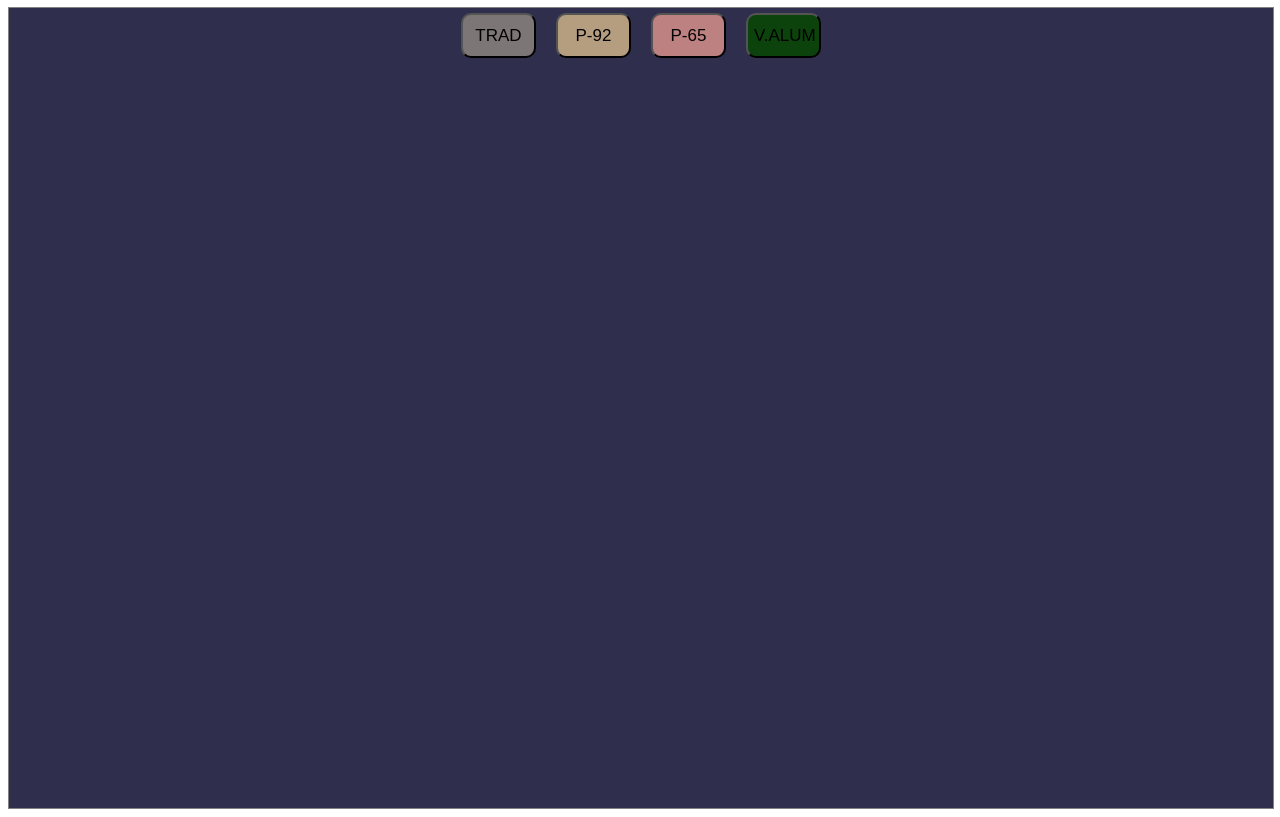
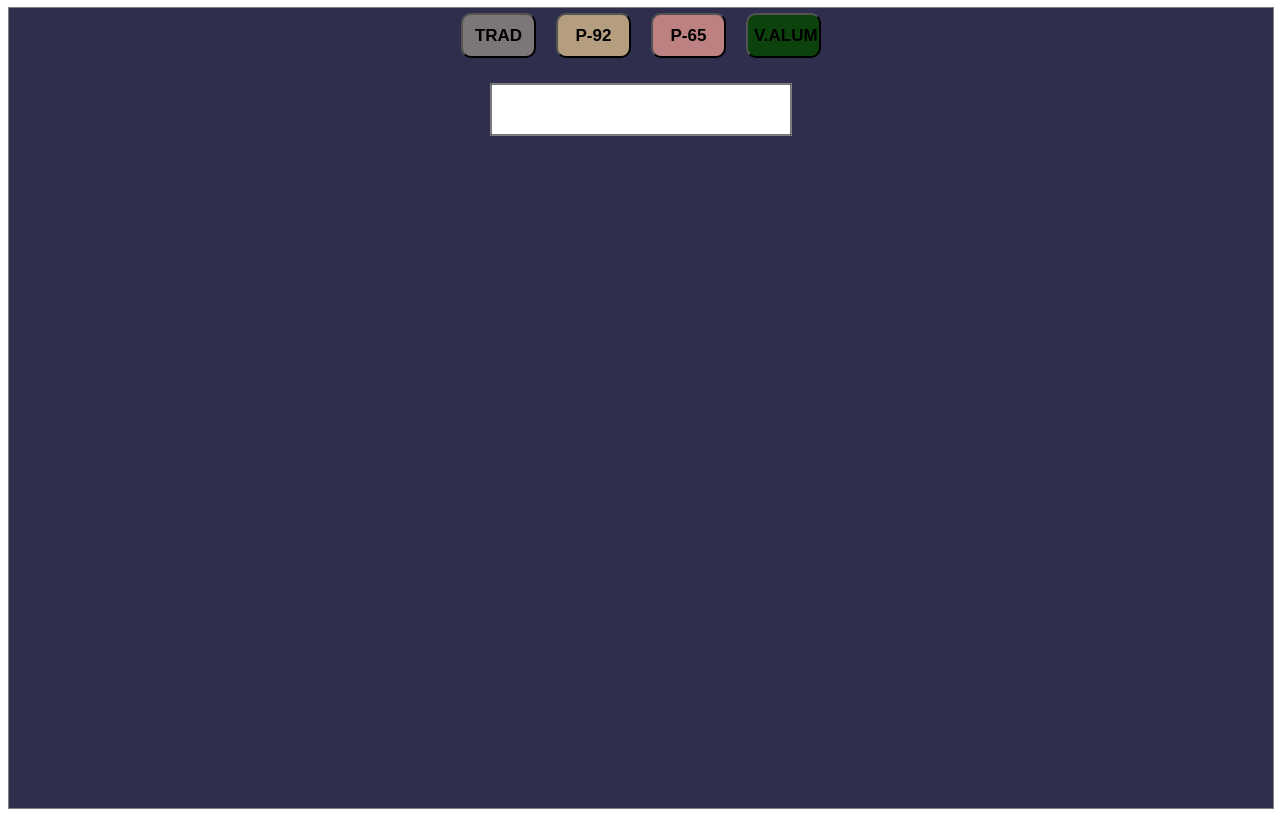
Before and after one commit to Daniel0390/RAPIDO_CALC_II, a plain HTML site: page index.html in a window 1280 px wide. Drawn offline with Linux system fonts and the light colour scheme.

Commit message:
impruving plus

```diff
--- a/estilos.css
+++ b/estilos.css
@@ -18,7 +18,7 @@ body{
 }
 
 .cont2{
-    background-color: rgb(47, 47, 77);
+    /* background-color: rgb(47, 47, 77); */
 
     border-radius: 10px;
     margin-top: 5px;
@@ -26,6 +26,26 @@ body{
     justify-content: center;
     gap: 20px;
 }
+
+.cont3{
+    border: 1px solid gray;
+    width: 300px;
+    margin: auto;
+    margin-top: 2%;
+    display: flex;
+
+}
+
+.campo1{
+   height: 45px;
+   width: 300px;
+
+
+
+
+}
+
+
 
 .btn_trad{
     background-color: rgb(125, 118, 118) ;
--- a/index.html
+++ b/index.html
@@ -16,11 +16,19 @@
 
         <div class="cont1" id="cont1">
             <div class="cont2">
-                <button class="btn_trad" id="btn_trad">TRAD</button>
-                <button class="btn_p92"  id="btn_p92">P-92</button>
-                <button class="btn_p65"  id="btn_p65">P-65</button>
-                <button class="btn_alum" id="btn_alum">V.ALUM</button>
+                <button class="btn_trad" id="btn_trad"><b>TRAD</b></button>
+                <button class="btn_p92"  id="btn_p92"><b>P-92</b></button>
+                <button class="btn_p65"  id="btn_p65"><b>P-65</b></button>
+                <button class="btn_alum" id="btn_alum"><b>V.ALUM</b></button>
             </div>
+
+            <div class="cont3">
+
+                <input type="number" class="campo1">
+
+            </div>
+
+
 
 
         </div>
```
